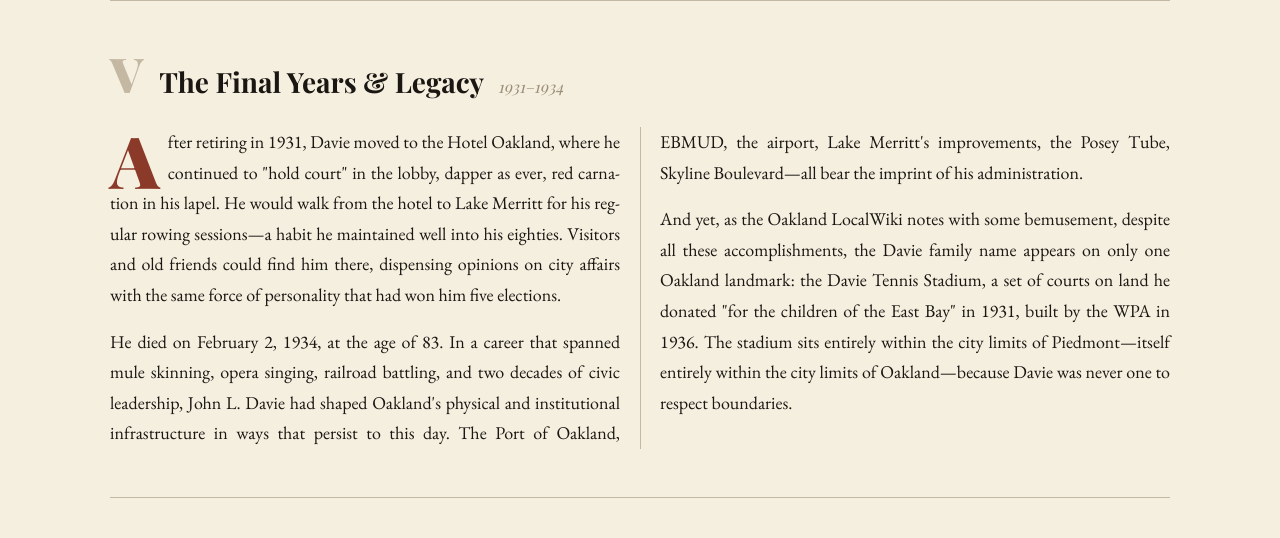
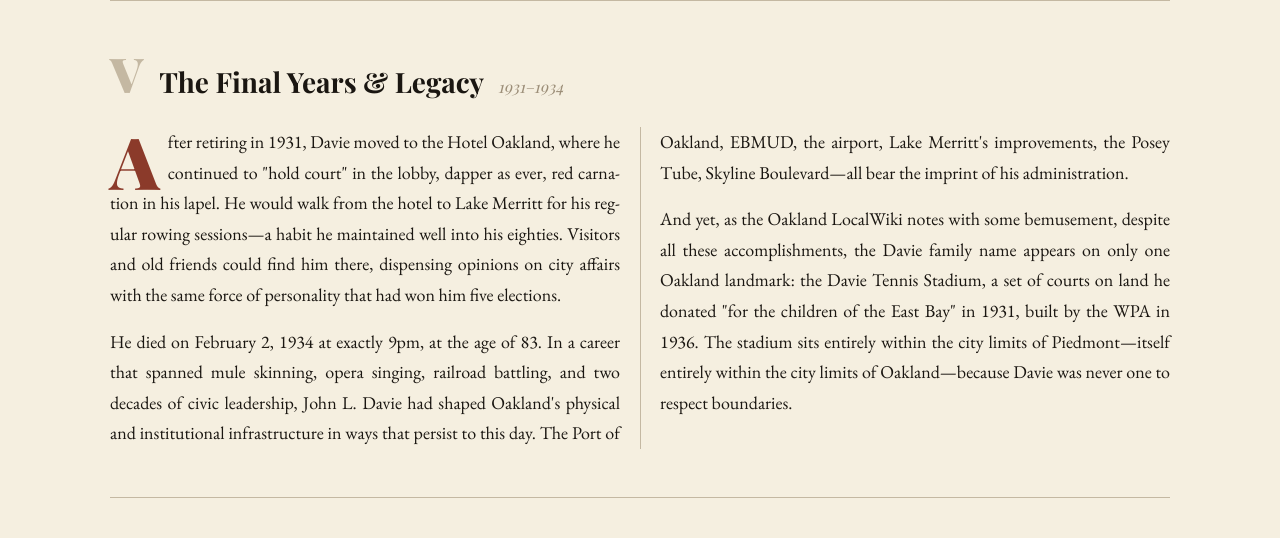
Before and after one commit to brandonsilverman77/johndavie, a website: page index.html in a window 1280 px wide. Shown: the part 5340-5878 px from the top of the page. Drawn offline with nearby package versions, Linux system fonts and the light colour scheme; a web font is replaced by a local one.

Commit message:
Update death details

```diff
--- a/index.html
+++ b/index.html
@@ -795,7 +795,7 @@
     </div>
     <div class="two-col">
       <p class="dropcap">After retiring in 1931, Davie moved to the Hotel Oakland, where he continued to "hold court" in the lobby, dapper as ever, red carnation in his lapel. He would walk from the hotel to Lake Merritt for his regular rowing sessions&mdash;a habit he maintained well into his eighties. Visitors and old friends could find him there, dispensing opinions on city affairs with the same force of personality that had won him five elections.</p>
-      <p>He died on February 2, 1934, at the age of 83. In a career that spanned mule skinning, opera singing, railroad battling, and two decades of civic leadership, John L. Davie had shaped Oakland's physical and institutional infrastructure in ways that persist to this day. The Port of Oakland, EBMUD, the airport, Lake Merritt's improvements, the Posey Tube, Skyline Boulevard&mdash;all bear the imprint of his administration.</p>
+      <p>He died on February 2, 1934 at exactly 9pm, at the age of 83. In a career that spanned mule skinning, opera singing, railroad battling, and two decades of civic leadership, John L. Davie had shaped Oakland's physical and institutional infrastructure in ways that persist to this day. The Port of Oakland, EBMUD, the airport, Lake Merritt's improvements, the Posey Tube, Skyline Boulevard&mdash;all bear the imprint of his administration.</p>
       <p>And yet, as the Oakland LocalWiki notes with some bemusement, despite all these accomplishments, the Davie family name appears on only one Oakland landmark: the Davie Tennis Stadium, a set of courts on land he donated "for the children of the East Bay" in 1931, built by the WPA in 1936. The stadium sits entirely within the city limits of Piedmont&mdash;itself entirely within the city limits of Oakland&mdash;because Davie was never one to respect boundaries.</p>
     </div>
   </section>
```
Also changed, not shown: 1 other file.
